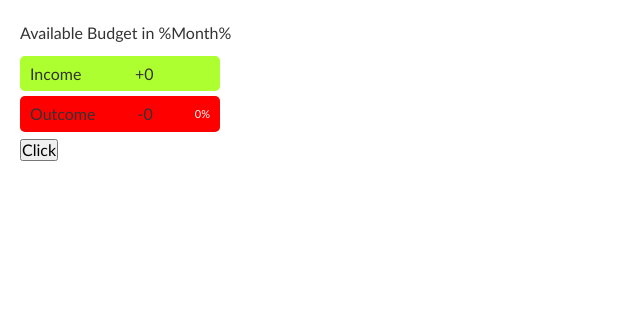
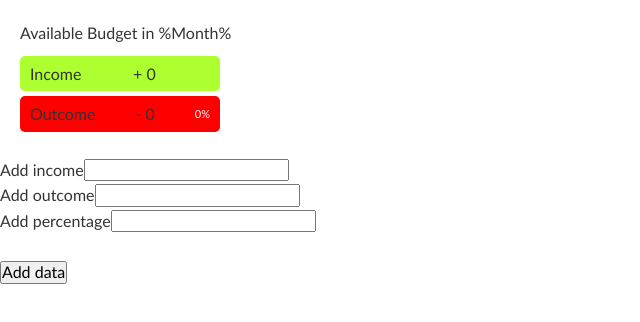
Before and after one commit to iuliancarnaru/financial-app, a React (Create React App) app: page / in a window 1280 px wide. Shown: the top 322 px of the page, without its empty margins (0-640 px from the left). Built offline with nearby package versions, Linux system fonts and the light colour scheme.

Commit message:
transfering data

```diff
--- a/src/components/App.js
+++ b/src/components/App.js
@@ -1,27 +1,25 @@
 import React, { useState } from "react";
 import "normalize.css";
 import Dashboard from "./Dashboard";
+import Form from "./Form";
 
 const App = () => {
   const dashboardData = {
-    income: 0,
-    outcome: 0,
-    percentage: 0
+    income: "0",
+    outcome: "0",
+    percentage: "0"
   };
 
   const [data, setData] = useState(dashboardData);
 
-  const printMessage = () => {
-    setData({
-      income: 2000,
-      outcome: 1560,
-      percentage: 88
-    });
+  const addDataToDashboard = inputData => {
+    setData({ ...data, ...inputData });
   };
 
   return (
     <div>
-      <Dashboard data={data} printMessage={printMessage} />
+      <Dashboard data={data} />
+      <Form addDataToDashboard={addDataToDashboard} />
     </div>
   );
 };
--- a/src/components/Dashboard.js
+++ b/src/components/Dashboard.js
@@ -12,18 +12,15 @@ const Dashboard = props => {
       <div className="">
         <div className="flex-container income">
           <div>Income</div>
-          <div>+{income}</div>
+          <div>+ {income}</div>
           <div className="precentage">&nbsp;</div>
         </div>
         <div className="flex-container outcome">
           <div>Outcome</div>
-          <div>-{outcome}</div>
+          <div>- {outcome}</div>
           {/* color percentage 0-35 green / 36-70 yellow / >= 71 red */}
           <div className="precentage">{percentage}%</div>
         </div>
-        <button type="button" onClick={props.printMessage}>
-          Click
-        </button>
       </div>
     </header>
   );
@@ -31,9 +28,9 @@ const Dashboard = props => {
 
 Dashboard.propTypes = {
   dashboardData: PropTypes.shape({
-    income: PropTypes.number,
-    outcome: PropTypes.number,
-    percentage: PropTypes.number
+    income: PropTypes.string,
+    outcome: PropTypes.string,
+    percentage: PropTypes.string
   })
 };
 
--- /dev/null
+++ b/src/components/Form.js
@@ -0,0 +1,63 @@
+import React, { useState } from "react";
+
+const Form = props => {
+  const initialState = {
+    income: "",
+    outcome: "",
+    percentage: ""
+  };
+
+  const [inputData, setInputData] = useState(initialState);
+
+  const handleInputChange = event => {
+    const { name, value } = event.target;
+    setInputData({ ...inputData, [name]: value });
+  };
+
+  const handleFromSubmit = event => {
+    event.preventDefault();
+    if (!inputData.income || !inputData.outcome || !inputData.percentage)
+      return;
+
+    props.addDataToDashboard(inputData);
+    setInputData(initialState);
+  };
+
+  return (
+    <div>
+      <form onSubmit={handleFromSubmit}>
+        <label htmlFor="income">Add income</label>
+        <input
+          type="number"
+          id="income"
+          name="income"
+          value={inputData.income}
+          onChange={handleInputChange}
+        />
+        <br />
+        <label htmlFor="outcome">Add outcome</label>
+        <input
+          type="number"
+          id="outcome"
+          name="outcome"
+          value={inputData.outcome}
+          onChange={handleInputChange}
+        />
+        <br />
+        <label htmlFor="percentage">Add percentage</label>
+        <input
+          type="number"
+          id="percentage"
+          name="percentage"
+          value={inputData.percentage}
+          onChange={handleInputChange}
+        />
+        <br />
+        <br />
+        <button type="submit">Add data</button>
+      </form>
+    </div>
+  );
+};
+
+export default Form;
```
